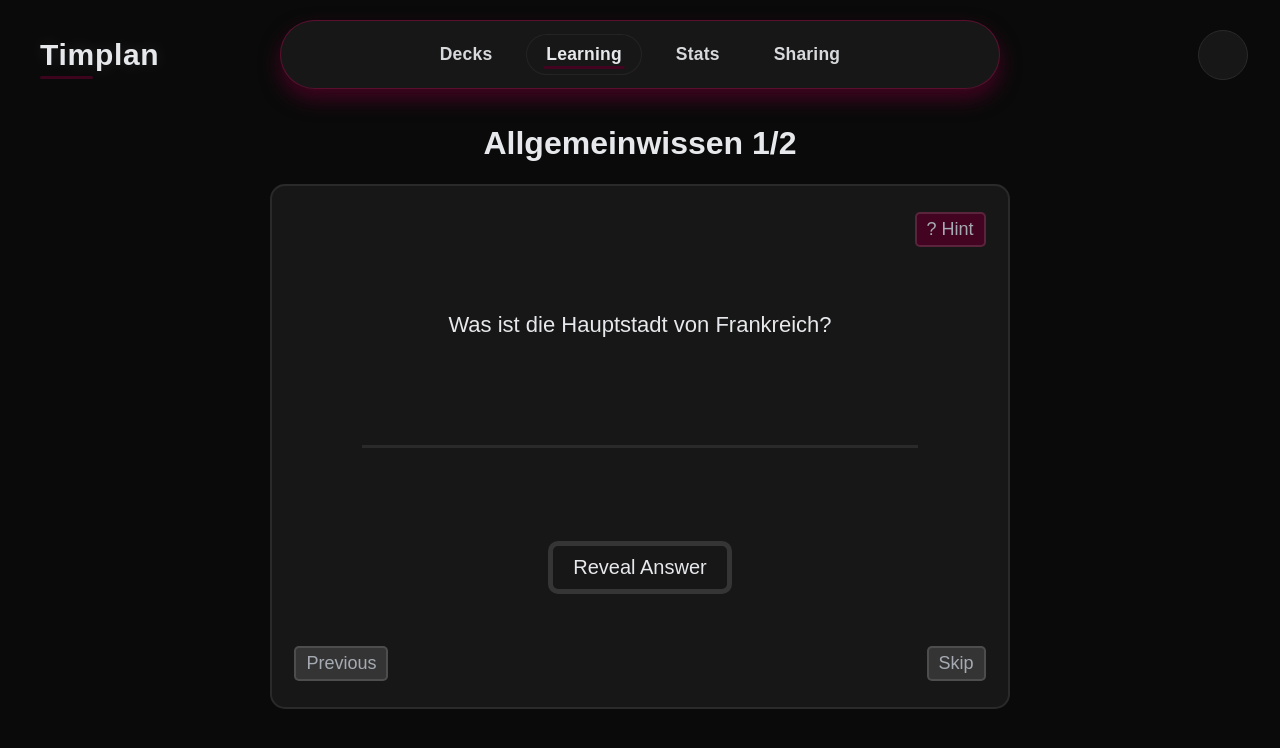
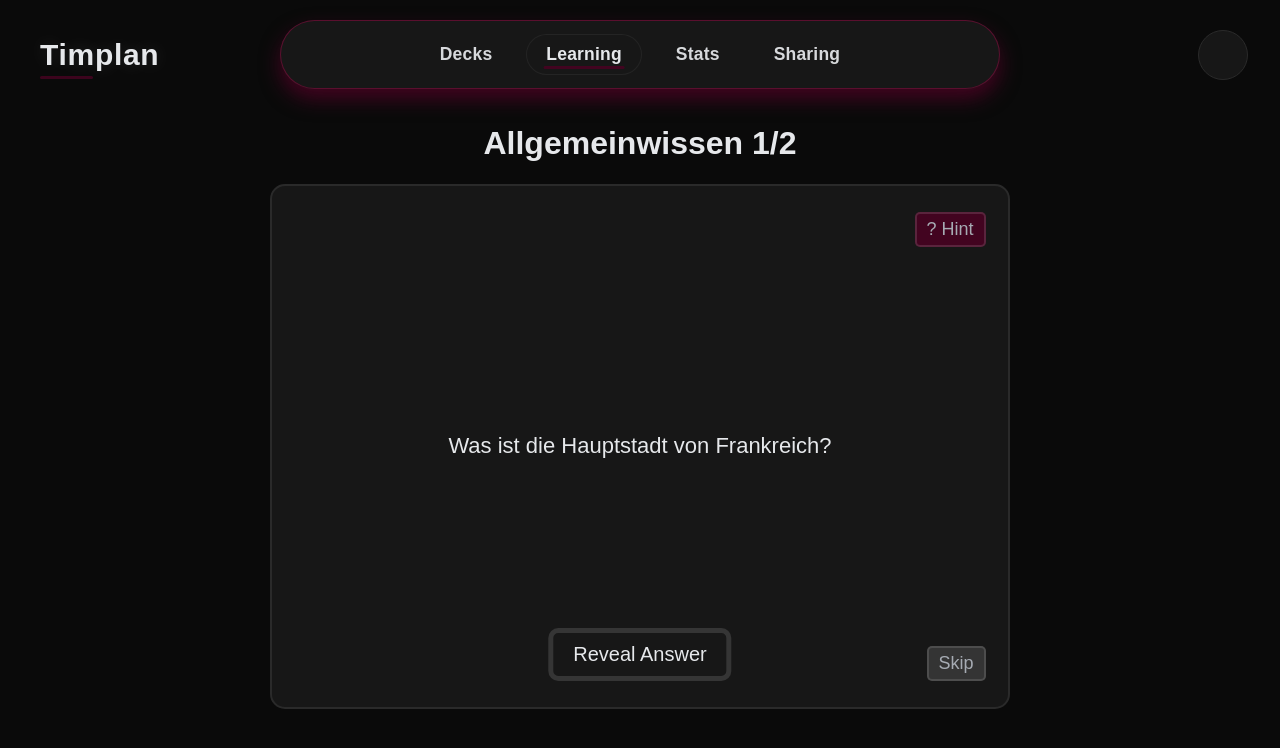
Before and after one commit to xniklasx-dev/Timplan-Projekt, a Next.js app: page /learning in a window 1280 px wide. Shown: the top 748 px of the page. Built offline with nearby package versions, Linux system fonts and the light colour scheme.

Commit message:
Update question Layout and  skip, previous and hint button

```diff
--- a/src/app/(app)/learning/page.tsx
+++ b/src/app/(app)/learning/page.tsx
@@ -16,7 +16,12 @@ export default function Learning() {
 
   const currentCard = deckCards[currentIndex];
 
-   const handleRate = (rating: 0 | 1 | 2 | 3) => {
+  const changeIndex = (index: number) => {
+    if (index >= 0 && index < deckCards.length) {
+      setCurrentIndex(index);
+    }};
+
+  const handleRate = (rating: 0 | 1 | 2 | 3) => {
     const updatedCard = rateCard(currentCard, rating);
 
     // Karte im Array ersetzen
@@ -32,7 +37,7 @@ export default function Learning() {
     <div className={styles.page}>
       <main className={styles.main}>
         <h1>{selectedDeck.name} {currentIndex + 1}/{selectedDeck.totalCards}</h1>
-        <LearnCard card={currentCard} onRate={handleRate} />
+        <LearnCard card={currentCard} currentIndex={currentIndex} onRate={handleRate} changeIndex={changeIndex} />
       </main>
     </div>
   );
--- a/src/app/ui/learning_cards/learning_cards.module.css
+++ b/src/app/ui/learning_cards/learning_cards.module.css
@@ -79,6 +79,26 @@
     font: 18px var(--font-sans);
 }
 
+.revButton{
+    position: absolute;
+    bottom: 5%;
+    left: 50%;
+    transform: translateX(-50%);
+    padding: 10px 20px;
+
+    background-color: var(--color-surface);
+    color: var(--color-text);
+    border: 5px solid var(--color-glow);
+
+    border-radius: 10px;
+    font-size: 20px;
+}
+.revButton:hover {
+    border: 5px solid var(--color-accent-hover);
+    transform: translateX(-50%) translateY(-1px);
+    box-shadow: 0 3px 25px var(--color-accent-hover);
+}
+
 .skipButton{
     position: absolute;
     bottom: 5%;
@@ -121,20 +141,6 @@
     height: 3px;
     background: var(--color-border);
     margin-top: 0px;
-}
-
-.revButton{
-    justify-content: center;
-    background-color: var(--color-surface);
-    color: var(--color-text);
-    border: 5px solid var(--color-glow);
-    padding: 10px 20px;
-    border-radius: 10px;
-    font-size: 20px;
-}
-.revButton:hover {
-    border: 5px solid var(--color-accent-hover);
-    transform: translateY(-1px);
 }
 
 .ansText{
--- a/src/app/ui/learning_cards/learning_cards.tsx
+++ b/src/app/ui/learning_cards/learning_cards.tsx
@@ -3,7 +3,7 @@ import { useState, useEffect } from "react";
 import styles from "./learning_cards.module.css";
 import { Card } from "@/app/lib/definitions";
 
-export default function LearnCard({ card, onRate }: { card: Card; onRate: (rating: 0 | 1 | 2 | 3) => void }) {
+export default function LearnCard({ card, currentIndex, onRate, changeIndex }: { card: Card; currentIndex: number; onRate: (rating: 0 | 1 | 2 | 3) => void; changeIndex: (index: number) => void }) {
     const [isRevealed, setIsRevealed] = useState(false);
     const [isHintRevealed, setIsHintRevealed] = useState(false);
 
@@ -25,6 +25,7 @@ export default function LearnCard({ card, onRate }: { card: Card; onRate: (ratin
 
     return (
         <div className={styles.outer}>
+            {card.hint && !isRevealed&&(
                 <div className={styles.hint}
                     onMouseEnter={() => setIsHintRevealed(true)}
                     onMouseLeave={() => setIsHintRevealed(false)}>
@@ -35,21 +36,24 @@ export default function LearnCard({ card, onRate }: { card: Card; onRate: (ratin
                             </div>
                         )}
                 </div>
-            <button className={styles.prevButton}>Previous</button>
+            )}
+            {currentIndex > 0 &&
+                <button className={styles.prevButton} onClick={() => changeIndex(currentIndex-1)}>Previous</button>
+            }
             {!isRevealed&& (
-                <button className={styles.skipButton}>Skip</button>
+                <div>
+                <button className={styles.skipButton} onClick={() => changeIndex(currentIndex+1)}>Skip</button>
+                <button className={styles.revButton} onClick={() => setIsRevealed(true)}>Reveal Answer</button>
+                </div>
             )}
             <div className={styles.topSection}>
                 <p>{card.front}</p>
             </div>
 
+            {isRevealed &&(
+                <>
                     <div className={styles.line}></div>
-
                     <div className={styles.bottomSection}>
-                {!isRevealed ? (
-                        <button className={styles.revButton} onClick={() => setIsRevealed(true)}>Reveal Answer</button>
-                ) : (
-                    <div>
                         <p className={styles.ansText}>{card.back}</p>
                         <div className={styles.ansButtons}>
                             <button className={`${styles.ansButton} ${styles.again}`} onClick={() => onRate(0)}>Again</button>
@@ -58,8 +62,8 @@ export default function LearnCard({ card, onRate }: { card: Card; onRate: (ratin
                             <button className={`${styles.ansButton} ${styles.hard}`}  onClick={() => onRate(1)}>Hard</button>
                         </div>
                     </div>
+                </>
             )}
-            </div>
         </div>
     );
 }
```
Lines whose indentation alone changed are shown as unchanged.
